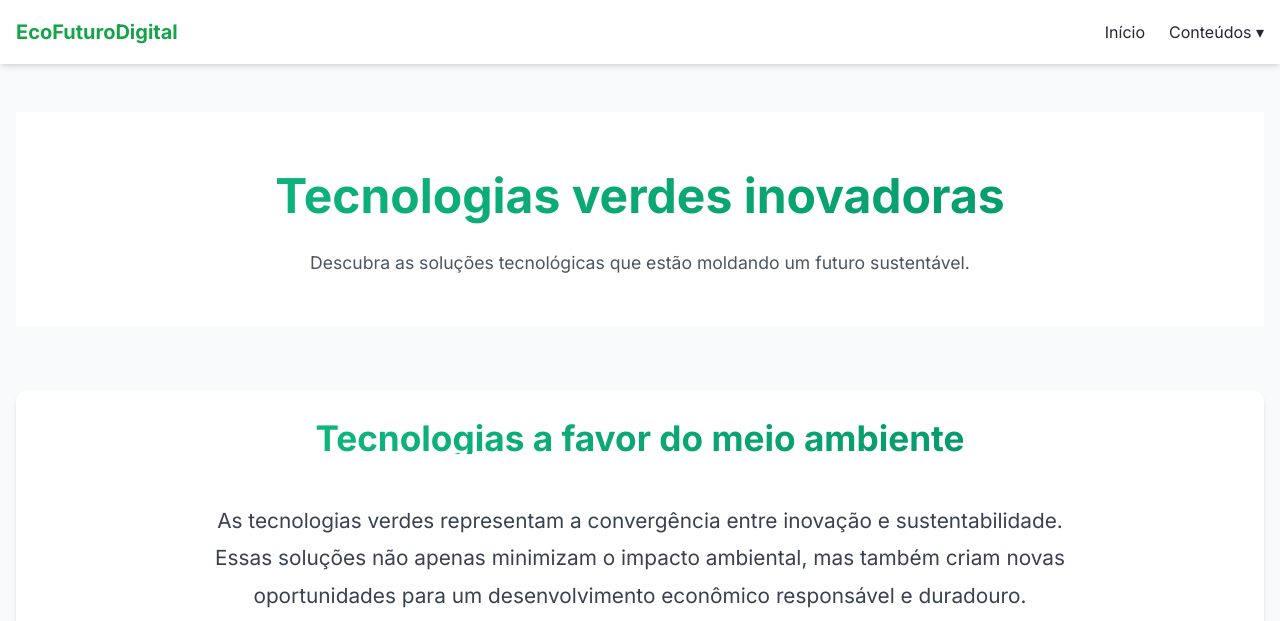
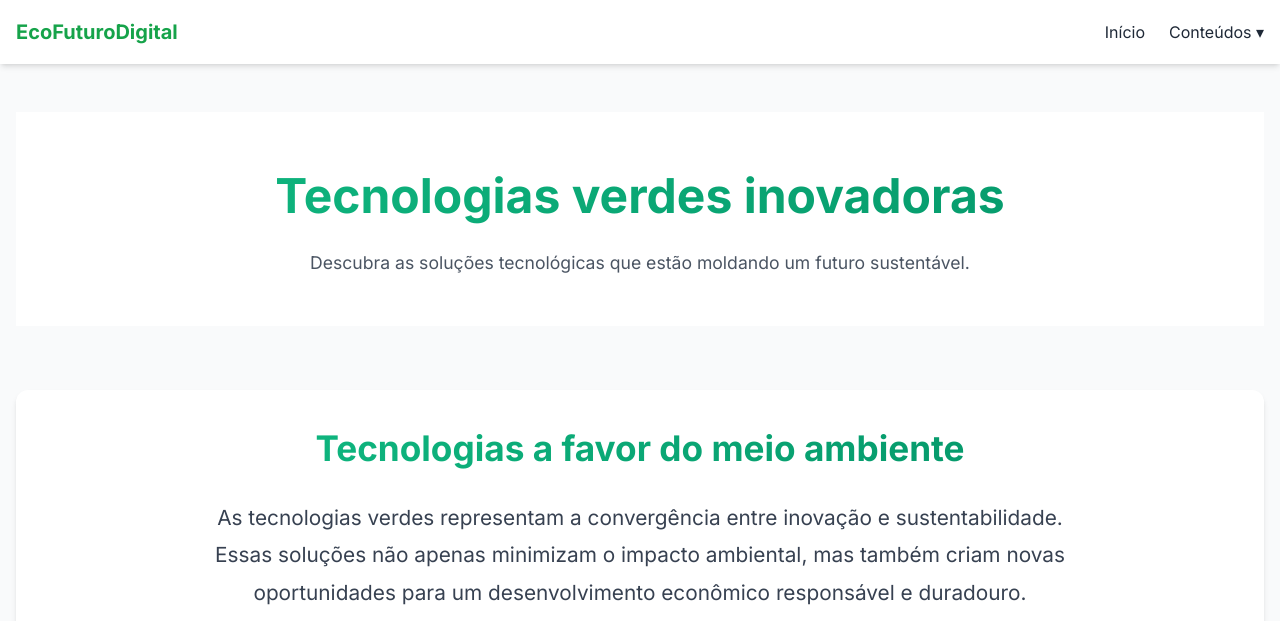
Before and after one commit to JVMinelli/Site, a plain HTML site: page green_tech2.html in a window 1280 px wide. Shown: the top 621 px of the page. Drawn offline with nearby package versions, Linux system fonts and the light colour scheme; a script that the page names is missing.

Commit message:
Update green_tech2.html

```diff
--- a/green_tech2.html
+++ b/green_tech2.html
@@ -69,8 +69,7 @@
         <section class="mb-16 bg-white rounded-xl shadow-md p-8">
             <div class="max-w-4xl mx-auto">
                 <section class="definition-greenit">
-                    <h2 class="text-2xl font-bold text-gray-800 mb-6">Tecnologias a favor do meio ambiente</h2>
-                    <br>
+                    <h2 class="text-2xl font-bold text-gray-800 mb-6 leading-normal">Tecnologias a favor do meio ambiente</h2>
                     <p class="text-gray-700 mb-6">
                         As tecnologias verdes representam a convergência entre inovação e sustentabilidade.
                         Essas soluções não apenas minimizam o impacto ambiental, mas também criam novas
```
